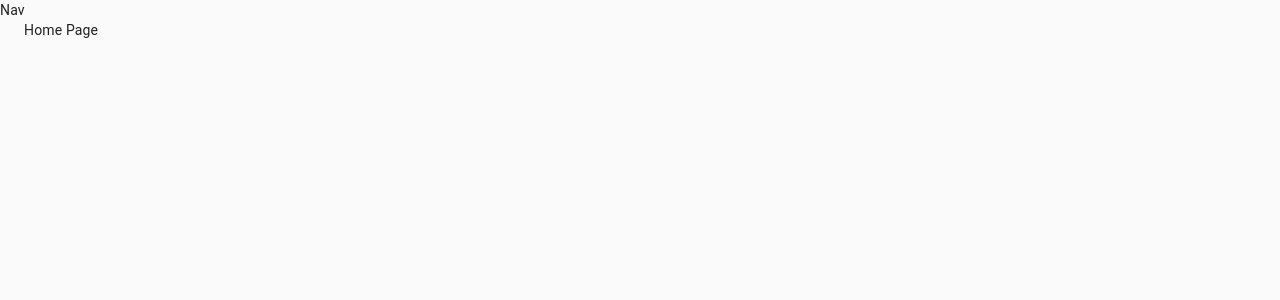
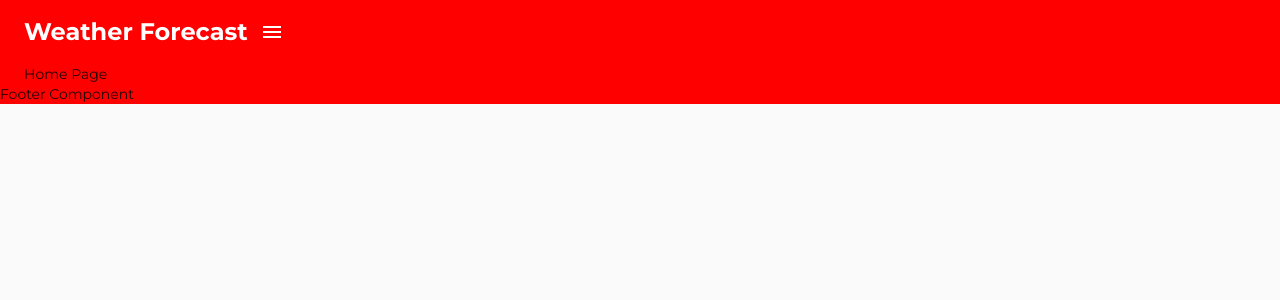
Before and after one commit to danailkostov/weather-app, a React (Create React App) app: page / in a window 1280 px wide. Shown: the top 300 px of the page. Built offline with nearby package versions, Linux system fonts and the light colour scheme.

Commit message:
Created - theme in utils folder, Navbar component

```diff
--- a/package.json
+++ b/package.json
@@ -4,6 +4,7 @@
   "private": true,
   "dependencies": {
     "@material-ui/core": "^4.11.3",
+    "@material-ui/icons": "^4.11.2",
     "@testing-library/jest-dom": "^5.12.0",
     "@testing-library/react": "^11.2.6",
     "@testing-library/user-event": "^12.8.3",
--- a/public/index.html
+++ b/public/index.html
@@ -9,6 +9,11 @@
       content="Web site created using create-react-app"
     />
     <link rel="manifest" href="%PUBLIC_URL%/manifest.json" />
+    <link rel="preconnect" href="https://fonts.gstatic.com" />
+    <link
+      href="https://fonts.googleapis.com/css2?family=Montserrat:ital,wght@0,300;0,400;0,500;0,700;1,300;1,400;1,500;1,700&display=swap"
+      rel="stylesheet"
+    />
     <title>React App</title>
   </head>
   <body>
--- a/src/App.js
+++ b/src/App.js
@@ -1,5 +1,7 @@
-import { Container } from "@material-ui/core";
+import { Box, Container } from "@material-ui/core";
 import { BrowserRouter as Router, Switch, Route } from "react-router-dom";
+import Footer from "./components/Footer/Footer";
+import Navbar from "./components/Navbar/Navbar";
 import City from "./pages/City/City";
 import Error from "./pages/Error/Error";
 import Home from "./pages/Home/Home";
@@ -7,7 +9,8 @@ import Home from "./pages/Home/Home";
 function App() {
   return (
     <Router>
-      <div>Nav</div>
+      <Box style={{backgroundColor: 'red'}}>
+        <Navbar />
         <Container>
           <Switch>
             <Route path="/" component={Home} exact />
@@ -15,6 +18,8 @@ function App() {
             <Route path="*" component={Error} />
           </Switch>
         </Container>
+        <Footer />
+      </Box>
     </Router>
   );
 }
--- /dev/null
+++ b/src/components/Footer/Footer.js
@@ -0,0 +1,7 @@
+import React from "react";
+
+const Footer = () => {
+  return <div>Footer Component</div>;
+};
+
+export default Footer;
--- /dev/null
+++ b/src/components/Navbar/Navbar.js
@@ -0,0 +1,49 @@
+import {
+  AppBar,
+  IconButton,
+  makeStyles,
+  Toolbar,
+  Typography,
+} from "@material-ui/core";
+import React from "react";
+import MenuIcon from "@material-ui/icons/Menu";
+
+const useStyles = makeStyles((theme) => ({
+  appbar: {
+    boxShadow: "none",
+  },
+  btn: {
+    color: "white",
+  },
+  name: {
+    color: "white",
+    fontWeight: "700",
+  },
+  toolbar: {
+    display: "flex",
+    justifyContenr: "space-between",
+  },
+}));
+
+const Navbar = () => {
+  const classes = useStyles();
+  return (
+    <AppBar
+      position="static"
+      component="header"
+      color="transparent"
+      className={classes.appbar}
+    >
+      <Toolbar component="nav" className={classes.toolbar}>
+        <Typography className={classes.name} variant="h5">
+          Weather Forecast
+        </Typography>
+        <IconButton className={classes.btn}>
+          <MenuIcon />
+        </IconButton>
+      </Toolbar>
+    </AppBar>
+  );
+};
+
+export default Navbar;
--- a/src/index.js
+++ b/src/index.js
@@ -1,12 +1,15 @@
-import { CssBaseline } from "@material-ui/core";
+import { CssBaseline, ThemeProvider } from "@material-ui/core";
 import React from "react";
 import ReactDOM from "react-dom";
 import App from "./App";
+import theme from "./utils/theme";
 
 ReactDOM.render(
   <React.StrictMode>
-  <CssBaseline />
-    <App />
+    <ThemeProvider theme={theme}>
+      <CssBaseline />
+      <App />
+    </ThemeProvider>
   </React.StrictMode>,
   document.getElementById("root")
 );
--- /dev/null
+++ b/src/utils/theme.js
@@ -0,0 +1,9 @@
+import { createMuiTheme } from "@material-ui/core";
+
+const theme = createMuiTheme({
+  typography: {
+    fontFamily: ["Montserrat", "sans-serif"],
+  },
+});
+
+export default theme;
```
Also changed, not shown: 1 other file (tests, documents, lock files or other folders). Lines whose indentation alone changed are shown as unchanged.
